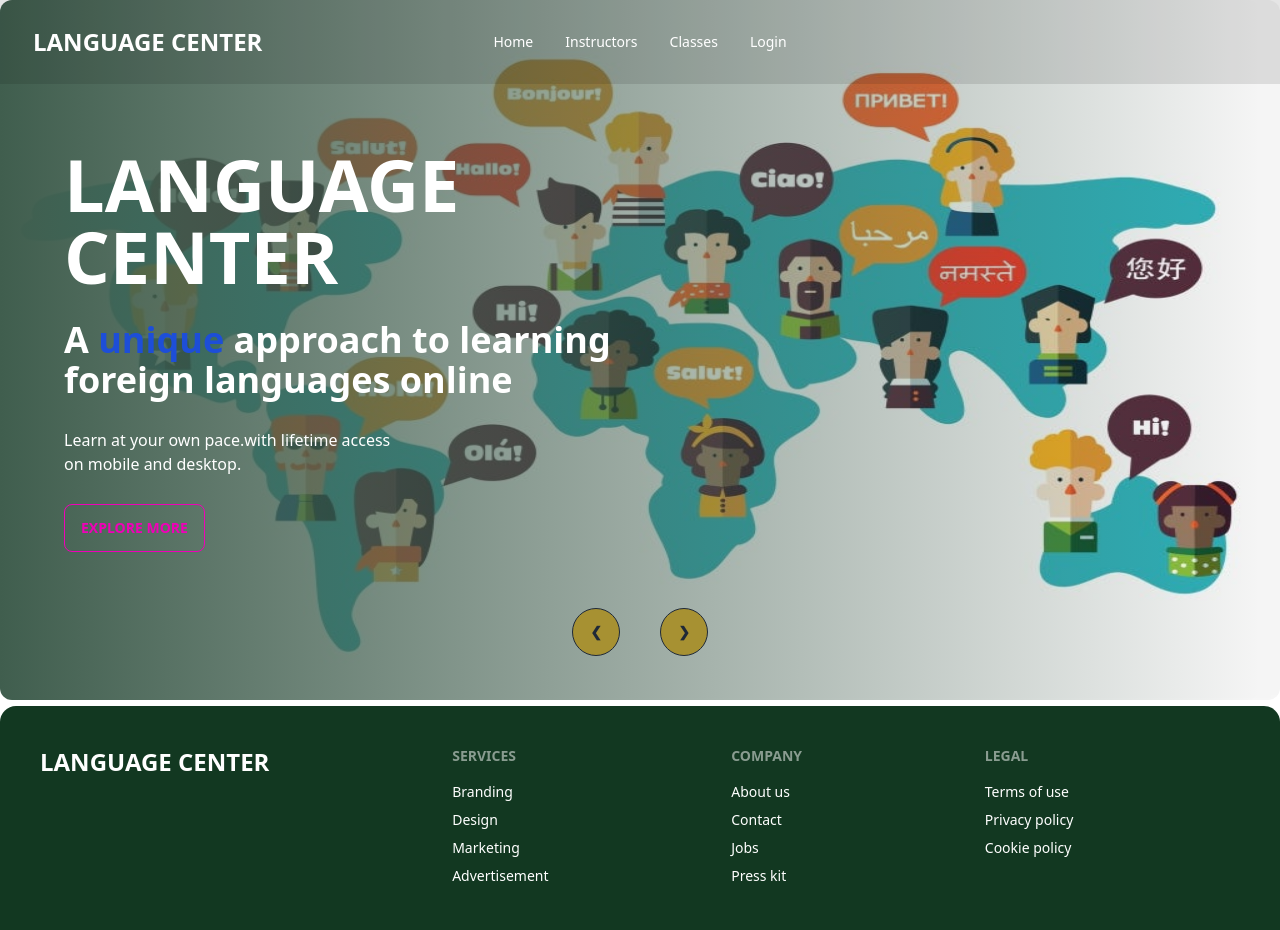
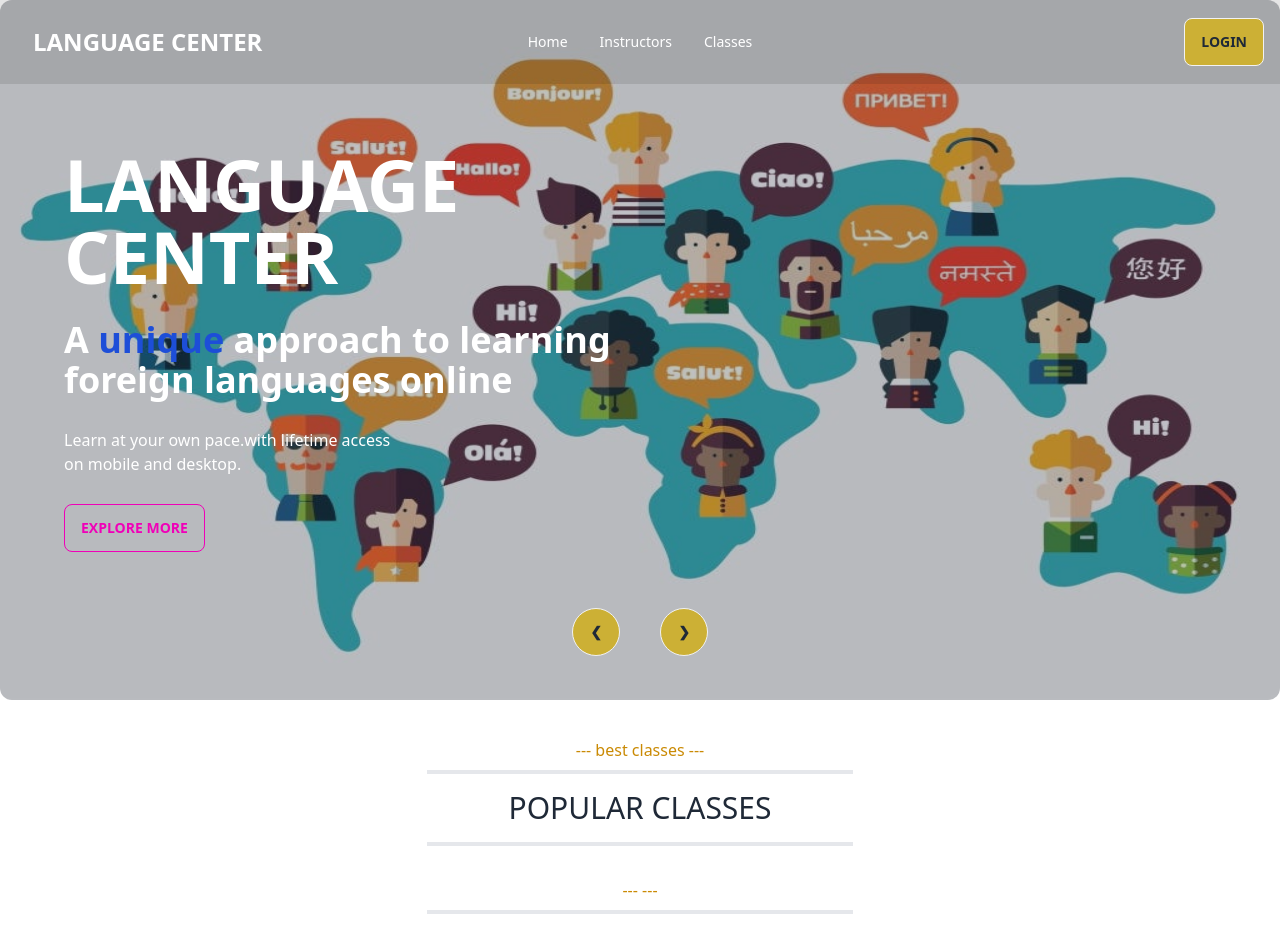
Before and after one commit to arifulislam39/language-center-client, a React (Vite) app: page / in a window 1280 px wide. Shown: the top 930 px of the page. Built offline with nearby package versions, Linux system fonts and the light colour scheme; no server answers.

Commit message:
classes page added

```diff
--- /dev/null
+++ b/src/Components/SectionTitle/SectionTitle.jsx
@@ -0,0 +1,10 @@
+const SectionTitle = ({heading, subHeading}) => {
+    return (
+        <div className="mx-auto text-center md:w-4/12 my-8">
+            <p className="text-yellow-600 mb-2">--- {subHeading} ---</p>
+            <h3 className="text-3xl uppercase border-y-4 py-4">{heading}</h3>
+        </div>
+    );
+};
+
+export default SectionTitle;
--- /dev/null
+++ b/src/Pages/Classes/Classes.jsx
@@ -0,0 +1,38 @@
+import { useEffect, useState } from "react";
+import img from "../../assets/images/banner/banner6.jpg"
+
+const Classes = () => {
+    const [classes, setClasses]=useState([])
+    console.log(classes);
+
+    useEffect(()=>{
+        fetch("/classes.json")
+        .then(res=>res.json())
+        .then(data=>setClasses(data))
+    },[])
+    return (
+        <div className="">
+            <img src={img} alt="" className="w-full h-[300px]"/>
+            <div className="grid gap-14 lg:grid-cols-3 md:grid-cols-2 sm:grid-cols-1 mt-20 mb-20">
+            {
+                classes.map((cls)=>(<div className="card w-full bg-base-100 shadow-2xl" key={cls._id}>
+                <figure><img src={cls.image} alt="Shoes" /></figure>
+                <div className="card-body">
+                  <h2 className="card-title">{cls.className}</h2>
+                  <h2 className="card-title">{cls.instructorName}</h2>
+                  <p>{cls.availableSeats}</p>
+                  <p>{cls.price}</p>
+                  <div className="card-actions justify-center">
+                    <button className="btn text-white hover:bg-[#dabd3a]  bg-[#123821]">Enroll</button>
+                  </div>
+                </div>
+              </div>))
+
+            }
+            </div>
+
+        </div>
+    );
+};
+
+export default Classes;
--- a/src/Pages/Home/Banner/Banner.jsx
+++ b/src/Pages/Home/Banner/Banner.jsx
@@ -12,7 +12,7 @@ const Banner = () => {
       <div id="slide1" className="carousel-item relative w-full ">
         <img src={banner1} className="w-full rounded-xl" />
 
-        <div className="absolute rounded-xl flex items-center pl-16 h-full top-0 left-0 right-5 bottom-5 bg-gradient-to-r from-[#405e4e] to-[rgba(21, 21, 21, 0) 100%)]">
+        <div className="absolute rounded-xl flex items-center pl-16 h-full top-0 left-0 right-5 bottom-5 hero-overlay bg-opacity-30">
           <div className="text-white space-y-7 w-1/2">
             <h2 className="text-7xl font-bold">LANGUAGE CENTER</h2>
             <h3 className="text-4xl font-bold">
@@ -33,11 +33,11 @@ const Banner = () => {
         <div className="absolute flex justify-center transform -translate-y-1/2 left-5 right-5 bottom-5">
           <a
             href="#slide6"
-            className="btn bg-[#A79132] btn-outline btn-circle mr-10"
+            className="btn bg-[#ccb035] btn-circle mr-10"
           >
             ❮
           </a>
-          <a href="#slide2" className="btn bg-[#A79132] btn-outline btn-circle">
+          <a href="#slide2" className="btn bg-[#ccb035] btn-circle">
             ❯
           </a>
         </div>
--- a/src/Pages/Home/Home/Home.jsx
+++ b/src/Pages/Home/Home/Home.jsx
@@ -1,5 +1,7 @@
 
 import Banner from "../Banner/Banner";
+import PopularClasses from "../PopularClasses/PopularClasses";
+import PopularInstructors from "../PopularInstructors/PopularInstructors";
 
 const Home = () => {
   return (
@@ -7,6 +9,8 @@ const Home = () => {
       {" "}
 
       <Banner></Banner>
+      <PopularClasses></PopularClasses>
+      <PopularInstructors></PopularInstructors>
 
 
     </div>
--- /dev/null
+++ b/src/Pages/Home/PopularClasses/PopularClasses.jsx
@@ -0,0 +1,12 @@
+import SectionTitle from "../../../Components/SectionTitle/SectionTitle";
+
+const PopularClasses = () => {
+    return (
+        <div>
+            <SectionTitle heading={"Popular classes"}
+            subHeading={"best classes"}></SectionTitle>
+        </div>
+    );
+};
+
+export default PopularClasses;
--- /dev/null
+++ b/src/Pages/Home/PopularInstructors/PopularInstructors.jsx
@@ -0,0 +1,12 @@
+import SectionTitle from "../../../Components/SectionTitle/SectionTitle";
+
+
+const PopularInstructors = () => {
+    return (
+        <div>
+            <SectionTitle heading={"Popular Instructors"}></SectionTitle>
+        </div>
+    );
+};
+
+export default PopularInstructors;
--- a/src/Pages/Shared/NavBar/NavBar.jsx
+++ b/src/Pages/Shared/NavBar/NavBar.jsx
@@ -36,10 +36,9 @@ const NavBar = () => {
       <li><Link to="/classes">Classes</Link></li>
 
       {
-        user &&  <li><Link to="/dashboard">Dashboard</Link></li>
+        user && <><li><Link to="/dashboard">Dashboard</Link></li><li><button onClick={handleLogout}>LogOut</button></li></>
       }
-      {user?<li><button onClick={handleLogout}>LogOut</button></li>:<li><Link to="/login">Login</Link></li>
-      }
+
 
 
     </>
@@ -79,12 +78,9 @@ const NavBar = () => {
         <ul className="menu menu-horizontal px-1">{navItems}</ul>
       </div>
       <div className="navbar-end">
-        {/* <a className="btn">Button</a> */}
-        {user && (
-          <div className="tooltip tooltip-bottom" data-tip={user.displayName}>
+        {user?<div className="tooltip tooltip-bottom" data-tip={user.displayName}>
             <img className="w-16 rounded-full" src={user.photoURL} alt="" />
-          </div>
-        )}
+          </div>:<Link to="/login"><button className="btn bg-[#ccb035]">Login</button></Link>}
       </div>
     </div>
    </div>
--- a/src/Routes/Routes.jsx
+++ b/src/Routes/Routes.jsx
@@ -5,6 +5,7 @@ import Main from "../Layout/Main";
 import Home from "../Pages/Home/Home/Home";
 import Login from "../Pages/Login-registration/Login/Login";
 import Registration from "../Pages/Login-registration/Registration/Registration";
+import Classes from "../Pages/Classes/Classes";
 
  export const router = createBrowserRouter([
     {
@@ -22,6 +23,10 @@ import Registration from "../Pages/Login-registration/Registration/Registration"
         {
             path:"/registration",
             element:<Registration></Registration>
+        },
+        {
+          path:"/classes",
+          element:<Classes></Classes>
         }
       ]
     },
```
Also changed, not shown: public/classes.json (added, +50 -0 lines).
